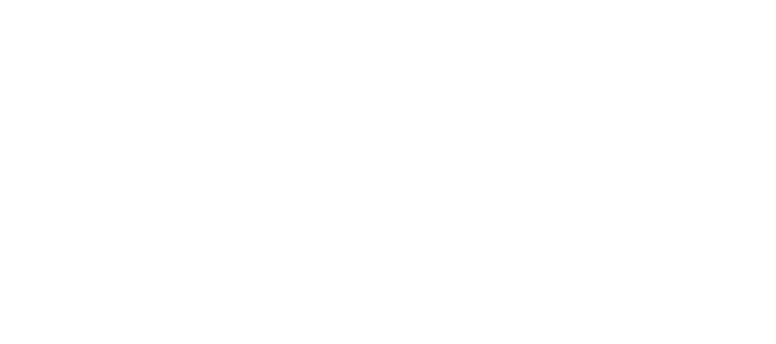
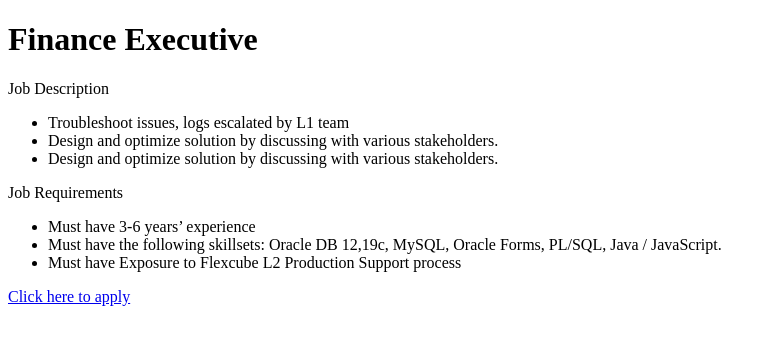
Before and after one commit to amina12-aj/JobBoard, a plain HTML site: page admin.html in a window 1280 px wide. Shown: the whole page, without its empty margins (0-776 px from the left). Drawn offline with Linux system fonts and the light colour scheme.

Commit message:
third commit

```diff
--- a/admin.html
+++ b/admin.html
@@ -0,0 +1,32 @@
+<!DOCTYPE html>
+<html lang="en">
+  <head>
+    <meta charset="UTF-8" />
+    <meta http-equiv="X-UA-Compatible" content="IE=edge" />
+    <meta name="viewport" content="width=device-width, initial-scale=1.0" />
+    <title>Document</title>
+  </head>
+  <body>
+    <h1 id="admin1">Finance Executive</h1>
+    <p>Job Description</p>
+    <ul>
+      <li>Troubleshoot issues, logs escalated by L1 team</li>
+      <li>
+        Design and optimize solution by discussing with various stakeholders.
+      </li>
+      <li>
+        Design and optimize solution by discussing with various stakeholders.
+      </li>
+    </ul>
+    <p>Job Requirements</p>
+    <ul>
+      <li>Must have 3-6 years’ experience</li>
+      <li>
+        Must have the following skillsets: Oracle DB 12,19c, MySQL, Oracle
+        Forms, PL/SQL, Java / JavaScript.
+      </li>
+      <li>Must have Exposure to Flexcube L2 Production Support process</li>
+    </ul>
+    <a href="https://forms.gle/xM4KGQVKjnqEZVAr7"> Click here to apply</a>
+  </body>
+</html>
```
Also changed, not shown: index.html (+1 -1 lines), software.html (+32 -0 lines), numbers.js (added).
